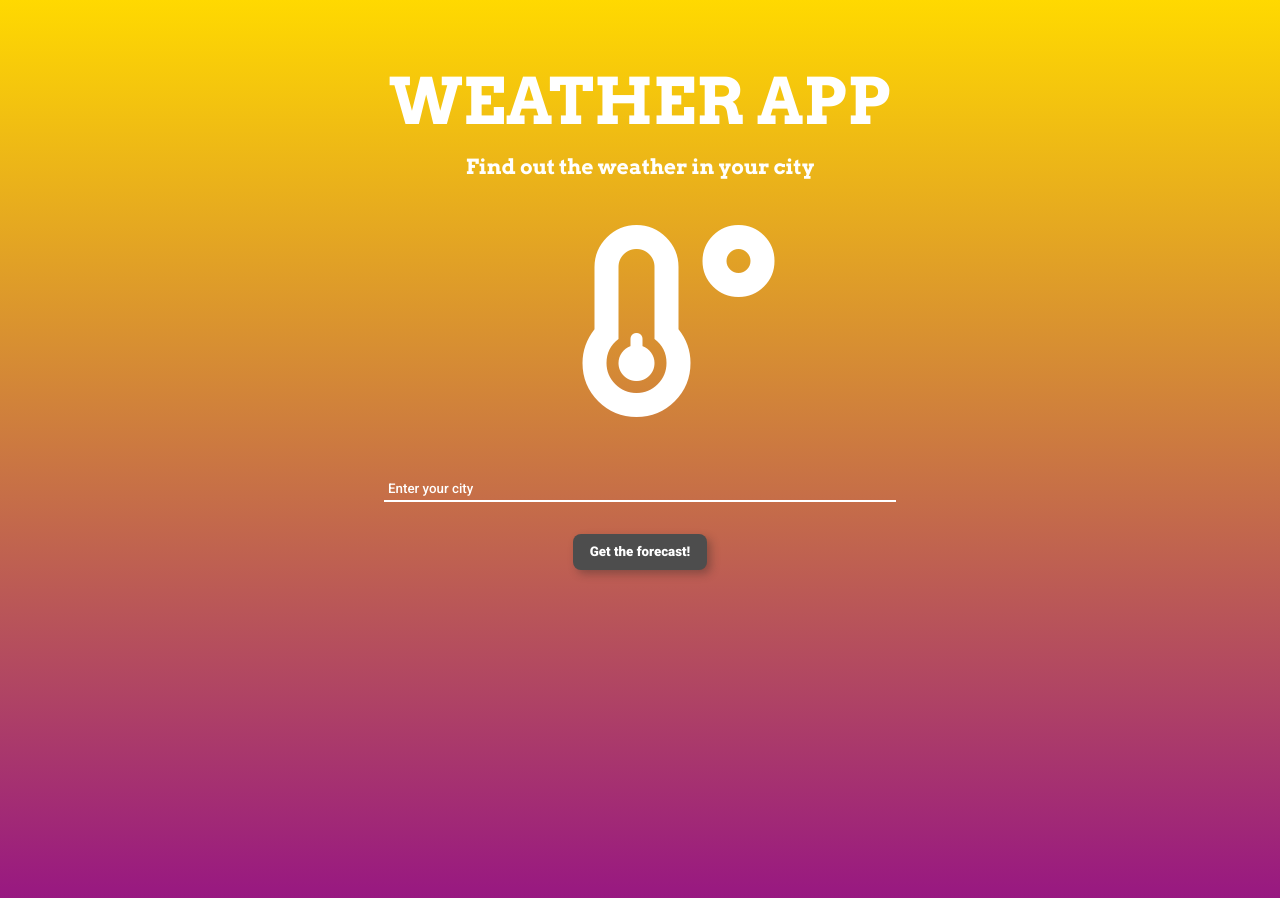
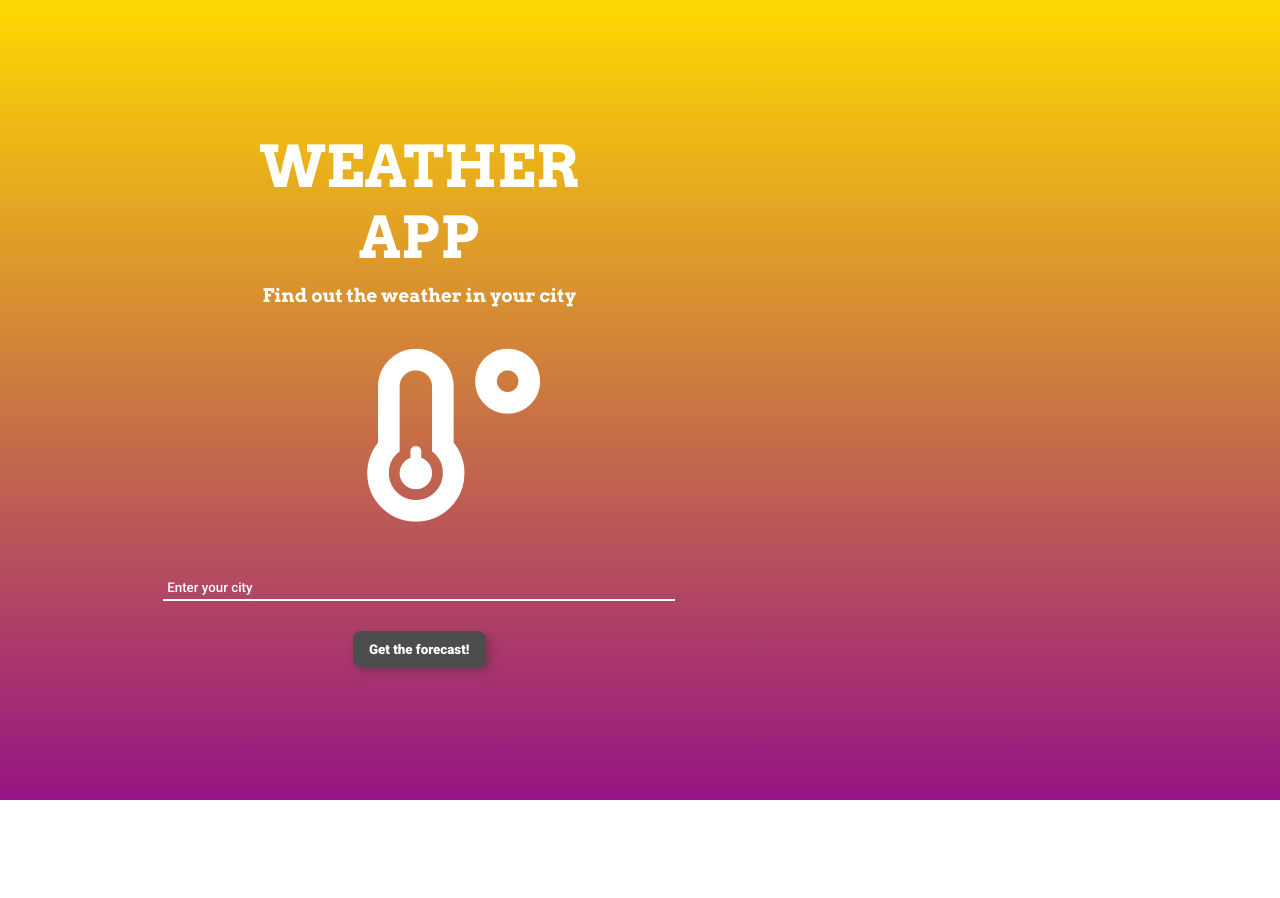
Before and after one commit to NushySC/weather-app, a React (Create React App) app: page / in a window 1280 px wide. Shown: the top 898 px of the page. After the commit the page ends 800 px from the top, so only its background shows below. Built offline with nearby package versions, Linux system fonts and the light colour scheme.

Commit message:
"layout desktop"

```diff
--- a/src/App.js
+++ b/src/App.js
@@ -128,15 +128,22 @@ class App extends Component {
       }
       else if (this.state.main === "Fog") {
         bgColorClass = 'fog';
-      } else {
-          bgColorClass = 'else'
+      }
+      else if (this.state.main === "Haze") {
+        bgColorClass = 'haze';
+      }
+      else {
+          bgColorClass = 'white'
       }
 
     return (
       <div className={"App "+ bgColorClass}>
+        <div className="left">
           <Header />
           <Form
             getWeather={this.getWeather}  />
+        </div>
+        <div className="right">
           <Weather
             temperature={this.state.temperature}
             city={this.state.city}
@@ -158,10 +165,10 @@ class App extends Component {
             afterTomorrowIcon={this.state.afterTomorrowIcon}
             afterAfterTomorrowIcon={this.state.afterAfterTomorrowIcon}
             />
+        </div>
 
     </div>
     );
     }
 }
-
 export default App;
--- a/src/App.scss
+++ b/src/App.scss
@@ -4,8 +4,8 @@ $rain: rgb(96, 189, 20);
 $drizzle: rgb(6, 159, 159);
 $thunder: #1d1163;
 $snow: #838eb9;
-$clouds: #335e91;
-$haze: #921b43;
+$clouds: #2d6fc0;
+$haze: #d42240;
 $mist: #961484;
 $smoke: #4e4146;
 $dust: #f38e0b;
@@ -58,8 +58,25 @@ $text: 'Roboto', sans-serif;
 }
 
 
-@media only screen and (max-width: 600px) {
+@media only screen and (min-width: 800px) {
   .App {
     font-size: calc(0.4em + 1vmin);;
+    margin: 0 auto;
+    display: flex;
+    flex-direction: row;
   }
 }
+
+.left {
+  display: flex;
+  flex-direction: column;
+  text-align: center;
+  align-items: center;
+}
+
+.right {
+  display: flex;
+  flex-direction: column;
+  text-align: center;
+  align-items: center;
+}
```
Lines whose indentation alone changed are shown as unchanged.
